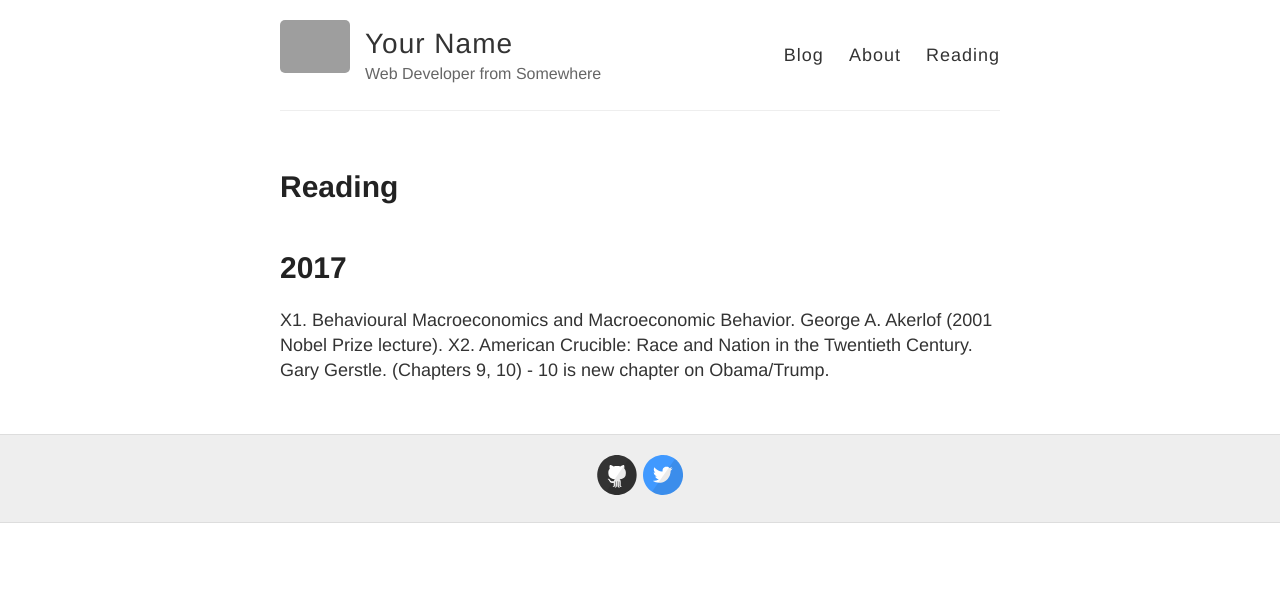
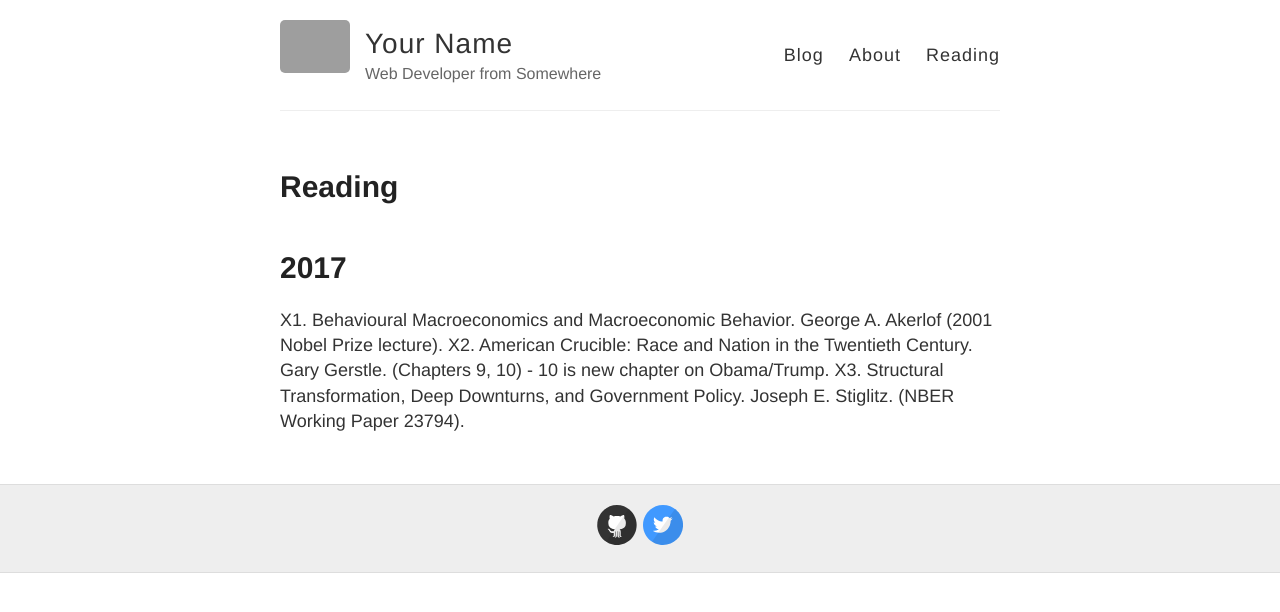
Before and after one commit to ejaxon/ejaxon.github.io, a Jekyll site: the page built from xreading.md, in a window 1280 px wide. Shown: the top 612 px of the page. Built offline with Jekyll 4.4.1, drawn with Linux system fonts in a browser that asks for light colours; grey boxes are pictures that could not be loaded.

Commit message:
Added Stiglitz paper

```diff
--- a/xreading.md
+++ b/xreading.md
@@ -6,3 +6,4 @@ permalink: /reading/
 # 2017
 X1. Behavioural Macroeconomics and Macroeconomic Behavior. George A. Akerlof (2001 Nobel Prize lecture).
 X2. American Crucible: Race and Nation in the Twentieth Century. Gary Gerstle. (Chapters 9, 10) - 10 is new chapter on Obama/Trump.
+X3. Structural Transformation, Deep Downturns, and Government Policy. Joseph E. Stiglitz. (NBER Working Paper 23794).
```
